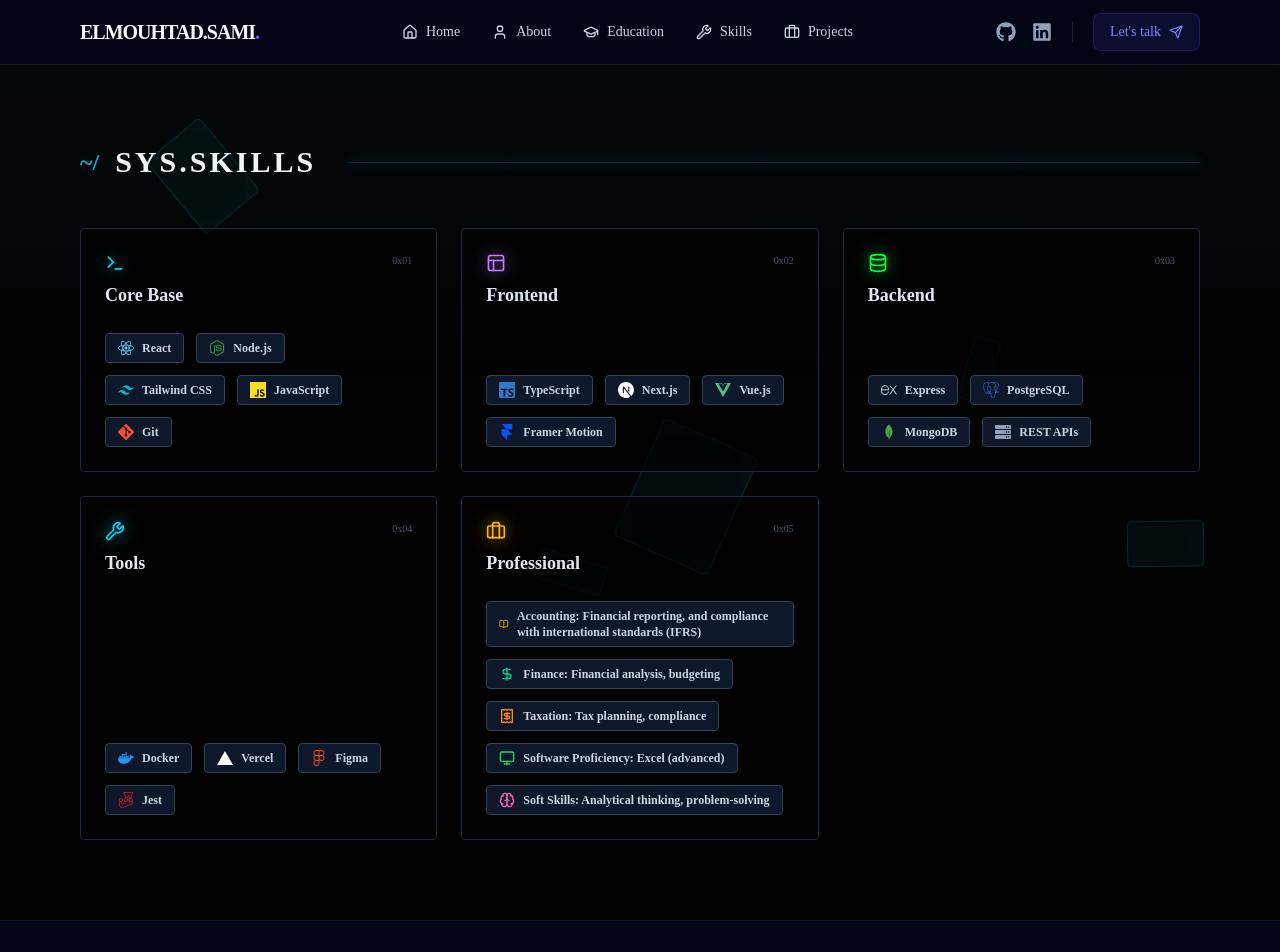
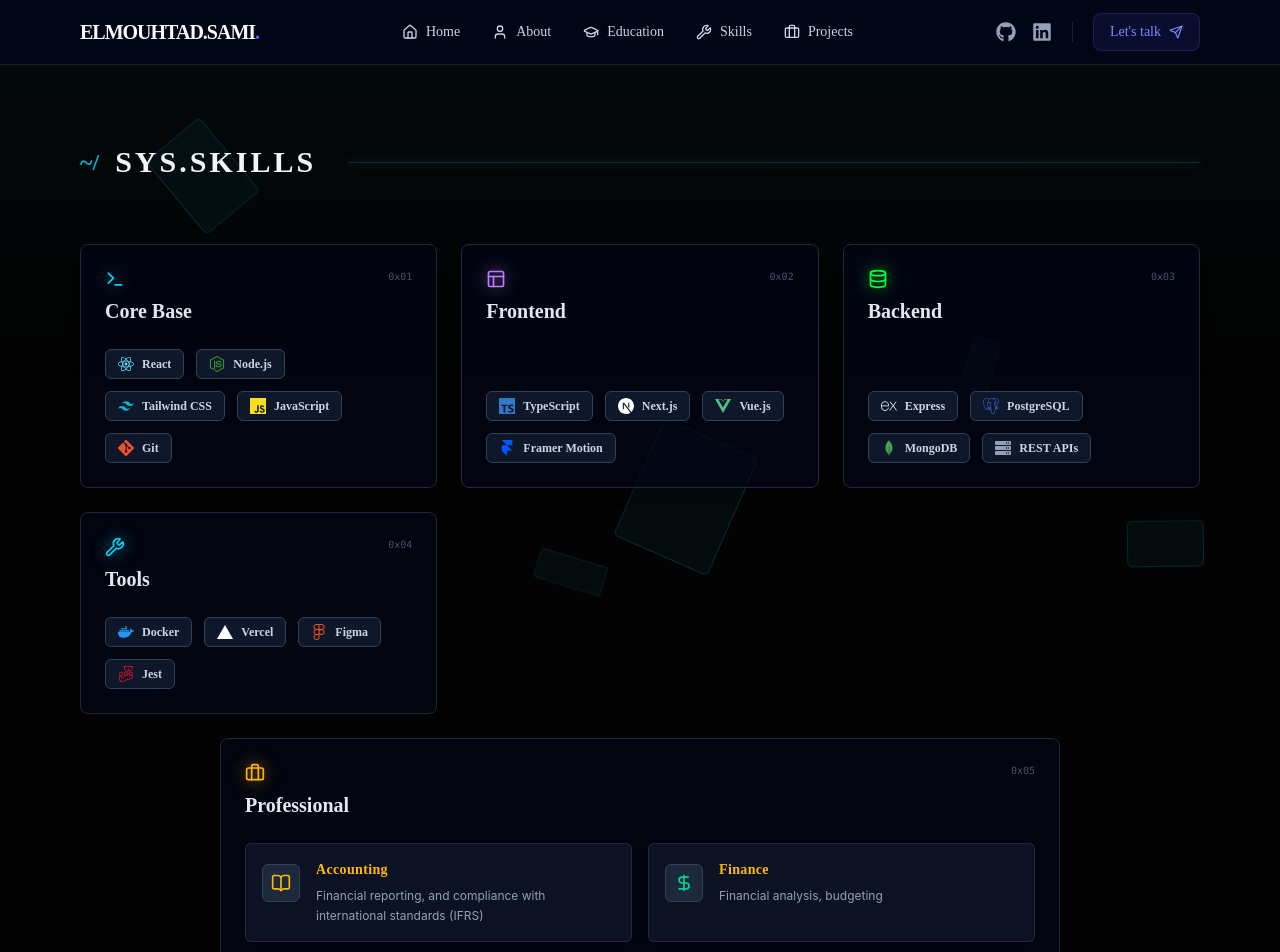
Before and after one commit to elmohtad-sami/portfolio-elmouhtad-sami, a React (Vite) app: page /#/skills in a window 1280 px wide. Shown: the top 952 px of the page. Built offline with nearby package versions, Linux system fonts and the light colour scheme.

Commit message:
feat: implement core portfolio structure with App routing and About, Projects, and Skills components

```diff
--- a/src/App.jsx
+++ b/src/App.jsx
@@ -1,62 +1,12 @@
 import React from 'react';
 import { HashRouter as Router, Routes, Route } from 'react-router-dom';
-import { motion } from 'framer-motion';
-import Navebarre from './components/Navebarre';
+import Layout from './components/Layout';
 import Hero from './components/Hero';
 import About from './components/About';
 import Skills from './components/Skills';
 import Projects from './components/Projects';
 import Contact from './components/Contact';
-import Footer from './components/Footer';
 import Education from './components/Education';
-
-function Layout({ children }) {
-  return (
-    <div className="relative min-h-screen flex flex-col font-['Fira_Code'] text-slate-300">
-      {/* Global Backgrounds */}
-      <div className="star-bg"></div>
-
-      {/* Floating animated particles - Hacker Vibe (Global) */}
-      <div className="fixed inset-0 overflow-hidden pointer-events-none z-0">
-        <div className="absolute top-0 inset-x-0 h-96 bg-gradient-to-b from-cyan-900/10 to-transparent pointer-events-none" />
-        {[...Array(5)].map((_, i) => (
-          <motion.div
-            key={i}
-            className="absolute border border-cyan-500/20 rounded-md bg-cyan-900/10 backdrop-blur-sm"
-            initial={{
-              x: Math.random() * window.innerWidth,
-              y: Math.random() * window.innerHeight,
-              rotate: Math.random() * 360,
-              scale: Math.random() * 0.5 + 0.5
-            }}
-            animate={{
-              x: Math.random() * window.innerWidth,
-              y: Math.random() * window.innerHeight,
-              rotate: Math.random() * 360 + 180,
-              scale: Math.random() * 0.5 + 0.5
-            }}
-            transition={{
-              duration: Math.random() * 15 + 15,
-              repeat: Infinity,
-              repeatType: "reverse",
-              ease: "linear"
-            }}
-            style={{
-              width: Math.random() * 100 + 50,
-              height: Math.random() * 100 + 50,
-            }}
-          />
-        ))}
-      </div>
-
-      <Navebarre />
-      <main className="flex-grow pt-16 z-10">
-        {children}
-      </main>
-      <Footer />
-    </div>
-  );
-}
 
 export default function App() {
   return (
--- a/src/components/About.jsx
+++ b/src/components/About.jsx
@@ -1,5 +1,6 @@
 import React from 'react';
 import { motion } from 'framer-motion';
+import { Link } from 'react-router-dom';
 import { personalInfo } from '../data';
 
 export default function About() {
@@ -58,9 +59,9 @@ export default function About() {
             </p>
 
             <div className="pt-4">
-               <a href="/contact" className="inline-block px-8 py-3 bg-white/5 border border-white/10 hover:bg-white/10 text-slate-200 rounded-lg transition-colors font-medium">
+               <Link to="/contact" className="inline-block px-8 py-3 bg-white/5 border border-white/10 hover:bg-white/10 text-slate-200 rounded-lg transition-colors font-medium">
                  Get in touch
-               </a>
+               </Link>
             </div>
           </motion.div>
 
--- /dev/null
+++ b/src/components/Layout.jsx
@@ -0,0 +1,54 @@
+import React from 'react';
+import { motion } from 'framer-motion';
+import Navebarre from './Navebarre';
+import Footer from './Footer';
+
+function Layout({ children }) {
+  return (
+    <div className="relative min-h-screen flex flex-col font-['Fira_Code'] text-slate-300">
+      {/* Global Backgrounds */}
+      <div className="star-bg"></div>
+
+      {/* Floating animated particles - Hacker Vibe (Global) */}
+      <div className="fixed inset-0 overflow-hidden pointer-events-none z-0">
+        <div className="absolute top-0 inset-x-0 h-96 bg-gradient-to-b from-cyan-900/10 to-transparent pointer-events-none" />
+        {[...Array(5)].map((_, i) => (
+          <motion.div
+            key={i}
+            className="absolute border border-cyan-500/20 rounded-md bg-cyan-900/10 backdrop-blur-sm"
+            initial={{
+              x: Math.random() * window.innerWidth,
+              y: Math.random() * window.innerHeight,
+              rotate: Math.random() * 360,
+              scale: Math.random() * 0.5 + 0.5
+            }}
+            animate={{
+              x: Math.random() * window.innerWidth,
+              y: Math.random() * window.innerHeight,
+              rotate: Math.random() * 360 + 180,
+              scale: Math.random() * 0.5 + 0.5
+            }}
+            transition={{
+              duration: Math.random() * 15 + 15,
+              repeat: Infinity,
+              repeatType: "reverse",
+              ease: "linear"
+            }}
+            style={{
+              width: Math.random() * 100 + 50,
+              height: Math.random() * 100 + 50,
+            }}
+          />
+        ))}
+      </div>
+
+      <Navebarre />
+      <main className="flex-grow pt-16 z-10">
+        {children}
+      </main>
+      <Footer />
+    </div>
+  );
+}
+
+export default Layout;
--- a/src/components/Skills.jsx
+++ b/src/components/Skills.jsx
@@ -32,31 +32,77 @@ const iconMap = {
   'Figma': <SiFigma className="text-[#F24E1E] w-4 h-4" />,
   'Jest': <SiJest className="text-[#C21325] w-4 h-4" />,
 
-  'Accounting: Financial reporting, and compliance with international standards (IFRS)': <BookOpen className="text-amber-400 w-4 h-4" />,
-  'Finance: Financial analysis, budgeting': <DollarSign className="text-emerald-400 w-4 h-4" />,
-  'Taxation: Tax planning, compliance': <Receipt className="text-orange-400 w-4 h-4" />,
-  'Software Proficiency: Excel (advanced)': <Monitor className="text-green-400 w-4 h-4" />,
-  'Soft Skills: Analytical thinking, problem-solving': <Brain className="text-pink-400 w-4 h-4" />
+  'Accounting: Financial reporting, and compliance with international standards (IFRS)': <BookOpen className="text-amber-400 w-5 h-5 flex-shrink-0" />,
+  'Finance: Financial analysis, budgeting': <DollarSign className="text-emerald-400 w-5 h-5 flex-shrink-0" />,
+  'Taxation: Tax planning, compliance': <Receipt className="text-orange-400 w-5 h-5 flex-shrink-0" />,
+  'Software Proficiency: Excel (advanced)': <Monitor className="text-green-400 w-5 h-5 flex-shrink-0" />,
+  'Soft Skills: Analytical thinking, problem-solving': <Brain className="text-pink-400 w-5 h-5 flex-shrink-0" />
+};
+
+const getAccentClasses = (accent) => {
+  switch (accent) {
+    case 'purple': return {
+      hoverBorder: 'hover:border-purple-500/50',
+      hoverText: 'group-hover:text-purple-300',
+      badgeHoverBorder: 'hover:border-purple-500',
+      badgeHoverText: 'hover:text-purple-300',
+      bgGlow: 'from-purple-500/10',
+      indexHoverText: 'group-hover:text-purple-400'
+    };
+    case 'green': return {
+      hoverBorder: 'hover:border-emerald-500/50',
+      hoverText: 'group-hover:text-emerald-300',
+      badgeHoverBorder: 'hover:border-emerald-500',
+      badgeHoverText: 'hover:text-emerald-300',
+      bgGlow: 'from-emerald-500/10',
+      indexHoverText: 'group-hover:text-emerald-400'
+    };
+    case 'amber': return {
+      hoverBorder: 'hover:border-amber-500/50',
+      hoverText: 'group-hover:text-amber-300',
+      badgeHoverBorder: 'hover:border-amber-500',
+      badgeHoverText: 'hover:text-amber-300',
+      bgGlow: 'from-amber-500/10',
+      indexHoverText: 'group-hover:text-amber-400'
+    };
+    case 'cyan':
+    default: return {
+      hoverBorder: 'hover:border-cyan-500/50',
+      hoverText: 'group-hover:text-cyan-300',
+      badgeHoverBorder: 'hover:border-cyan-500',
+      badgeHoverText: 'hover:text-cyan-300',
+      bgGlow: 'from-cyan-500/10',
+      indexHoverText: 'group-hover:text-cyan-400'
+    };
+  }
+};
+
+const containerVariants = {
+  hidden: { opacity: 0 },
+  visible: {
+    opacity: 1,
+    transition: { staggerChildren: 0.15 }
+  }
+};
+
+const cardVariants = {
+  hidden: { opacity: 0, y: 30 },
+  visible: { opacity: 1, y: 0, transition: { duration: 0.6, ease: "easeOut" } }
 };
 
 export default function Skills() {
   const groups = [
-    { title: 'Core Base', icon: <Terminal className="w-5 h-5 text-cyan-400 mb-2 drop-shadow-[0_0_8px_rgba(34,211,238,0.8)]" />, items: skillsInfo.core },
-    { title: 'Frontend', icon: <Layout className="w-5 h-5 text-purple-400 mb-2 drop-shadow-[0_0_8px_rgba(192,132,252,0.8)]" />, items: skillsInfo.frontend },
-    { title: 'Backend', icon: <Database className="w-5 h-5 text-[#00ff41] mb-2 drop-shadow-[0_0_8px_rgba(0,255,65,0.8)]" />, items: skillsInfo.backend },
-    { title: 'Tools', icon: <Wrench className="w-5 h-5 text-cyan-400 mb-2 drop-shadow-[0_0_8px_rgba(34,211,238,0.8)]" />, items: skillsInfo.tools },
-    { title: 'Professional', icon: <Briefcase className="w-5 h-5 text-amber-400 mb-2 drop-shadow-[0_0_8px_rgba(245,158,11,0.8)]" />, items: skillsInfo.professional }
+    { title: 'Core Base', icon: <Terminal className="w-5 h-5 text-cyan-400 mb-2 drop-shadow-[0_0_8px_rgba(34,211,238,0.8)]" />, items: skillsInfo.core, accent: 'cyan' },
+    { title: 'Frontend', icon: <Layout className="w-5 h-5 text-purple-400 mb-2 drop-shadow-[0_0_8px_rgba(192,132,252,0.8)]" />, items: skillsInfo.frontend, accent: 'purple' },
+    { title: 'Backend', icon: <Database className="w-5 h-5 text-[#00ff41] mb-2 drop-shadow-[0_0_8px_rgba(0,255,65,0.8)]" />, items: skillsInfo.backend, accent: 'green' },
+    { title: 'Tools', icon: <Wrench className="w-5 h-5 text-cyan-400 mb-2 drop-shadow-[0_0_8px_rgba(34,211,238,0.8)]" />, items: skillsInfo.tools, accent: 'cyan' },
+    { title: 'Professional', icon: <Briefcase className="w-5 h-5 text-amber-400 mb-2 drop-shadow-[0_0_8px_rgba(245,158,11,0.8)]" />, items: skillsInfo.professional, accent: 'amber' }
   ];
 
   return (
     <section className="py-20 min-h-[calc(100vh-16rem)] font-['Fira_Code'] z-10 relative">
       <div className="max-w-6xl mx-auto px-4">
-        <motion.div
-          initial={{ opacity: 0, y: 20 }}
-          animate={{ opacity: 1, y: 0 }}
-          transition={{ duration: 0.6 }}
-        >
-          <div className="flex items-center justify-center md:justify-start mb-12 gap-4">
+        <div className="flex items-center justify-center md:justify-start mb-16 gap-4">
           <span className="text-cyan-500 font-bold text-2xl">~/</span>
           <h2 className="text-3xl font-bold text-slate-100 uppercase tracking-widest neon-text-cyan">
             SYS.SKILLS
@@ -64,25 +110,72 @@ export default function Skills() {
           <div className="h-px bg-cyan-900/50 flex-grow ml-4 hidden md:block mix-blend-screen shadow-[0_0_10px_rgba(34,211,238,0.5)]"></div>
         </div>
 
-          <div className="grid grid-cols-1 md:grid-cols-2 lg:grid-cols-3 gap-6">
-            {groups.map((group, idx) => (
-              <div key={idx} className="p-6 border border-slate-800 rounded-sm bg-black/60 flex flex-col hover:border-cyan-500/50 hover:bg-cyan-950/10 transition-all duration-300 neon-border-hover group">
-                <div className="flex justify-between items-start">
+        <motion.div
+          className="grid grid-cols-1 md:grid-cols-2 lg:grid-cols-3 gap-6"
+          variants={containerVariants}
+          initial="hidden"
+          whileInView="visible"
+          viewport={{ once: true, margin: "-100px" }}
+        >
+          {groups.map((group, idx) => {
+            const isProfessional = group.title === 'Professional';
+            const styles = getAccentClasses(group.accent);
+
+            return (
+              <motion.div
+                key={idx}
+                variants={cardVariants}
+                className={`p-6 border border-slate-800 rounded-lg bg-slate-950/60 backdrop-blur-md flex flex-col ${styles.hoverBorder} transition-all duration-300 group shadow-lg overflow-hidden relative ${isProfessional ? 'md:col-span-2 lg:col-span-3 lg:w-3/4 lg:mx-auto' : ''}`}
+              >
+                {/* Background glow effect on hover */}
+                <div className={`absolute inset-0 bg-gradient-to-br ${styles.bgGlow} via-transparent to-transparent opacity-0 group-hover:opacity-100 transition-opacity duration-500 rounded-lg pointer-events-none`}></div>
+
+                <div className="flex justify-between items-start relative z-10">
                   {group.icon}
-                  <span className="text-[10px] text-slate-600 group-hover:text-cyan-600 transition-colors">0x0{idx + 1}</span>
+                  <span className={`text-[10px] text-slate-600 ${styles.indexHoverText} transition-colors font-mono`}>0x0{idx + 1}</span>
                 </div>
-                <h3 className="text-lg font-bold mb-6 text-slate-200 group-hover:text-cyan-300 transition-colors">{group.title}</h3>
-                <div className="flex flex-wrap gap-3 mt-auto">
+                <h3 className={`text-xl font-bold mb-6 text-slate-200 ${styles.hoverText} transition-colors relative z-10`}>{group.title}</h3>
+
+                {isProfessional ? (
+                  <div className="grid grid-cols-1 md:grid-cols-2 gap-4 mt-auto relative z-10">
+                    {group.items.map((skill, i) => {
+                      const parts = skill.split(': ');
+                      const category = parts[0];
+                      const desc = parts[1] || '';
+                      return (
+                        <motion.div
+                          whileHover={{ scale: 1.02 }}
+                          key={i}
+                          className="flex items-start gap-4 p-4 bg-slate-900/80 border border-slate-700/50 rounded-md hover:border-amber-500/40 hover:bg-slate-800 transition-all duration-300 shadow-sm"
+                        >
+                          <div className="mt-1 bg-slate-800 p-2 rounded-md border border-slate-700 flex-shrink-0 group-hover:border-amber-500/30 transition-colors shadow-inner">
+                             {iconMap[skill]}
+                          </div>
+                          <div>
+                            <h4 className="text-amber-400 font-bold text-sm tracking-wide">{category}</h4>
+                            {desc && <p className="text-slate-400 text-xs mt-1.5 leading-relaxed font-sans">{desc}</p>}
+                          </div>
+                        </motion.div>
+                      );
+                    })}
+                  </div>
+                ) : (
+                  <div className="flex flex-wrap gap-3 mt-auto relative z-10">
                     {group.items.map((skill, i) => (
-                    <span key={i} className="flex items-center gap-2 px-3 py-1.5 text-xs font-semibold text-slate-300 bg-slate-900 border border-slate-700 rounded-sm hover:border-cyan-500 hover:text-cyan-300 hover:shadow-[0_0_10px_rgba(34,211,238,0.2)] transition-all duration-200 cursor-default">
+                      <motion.span
+                        whileHover={{ scale: 1.05, y: -2 }}
+                        key={i}
+                        className={`flex items-center gap-2 px-3 py-1.5 text-xs font-semibold text-slate-300 bg-slate-900 border border-slate-700 rounded-md ${styles.badgeHoverBorder} ${styles.badgeHoverText} hover:shadow-[0_0_12px_rgba(currentColor,0.3)] transition-all duration-300 cursor-default`}
+                      >
                         {iconMap[skill]}
                         {skill}
-                    </span>
+                      </motion.span>
                     ))}
                   </div>
-              </div>
-            ))}
-          </div>
+                )}
+              </motion.div>
+            );
+          })}
         </motion.div>
       </div>
     </section>
```
Also changed, not shown: src/components/Projects.jsx (+8 -4 lines). Lines whose indentation alone changed are shown as unchanged.
